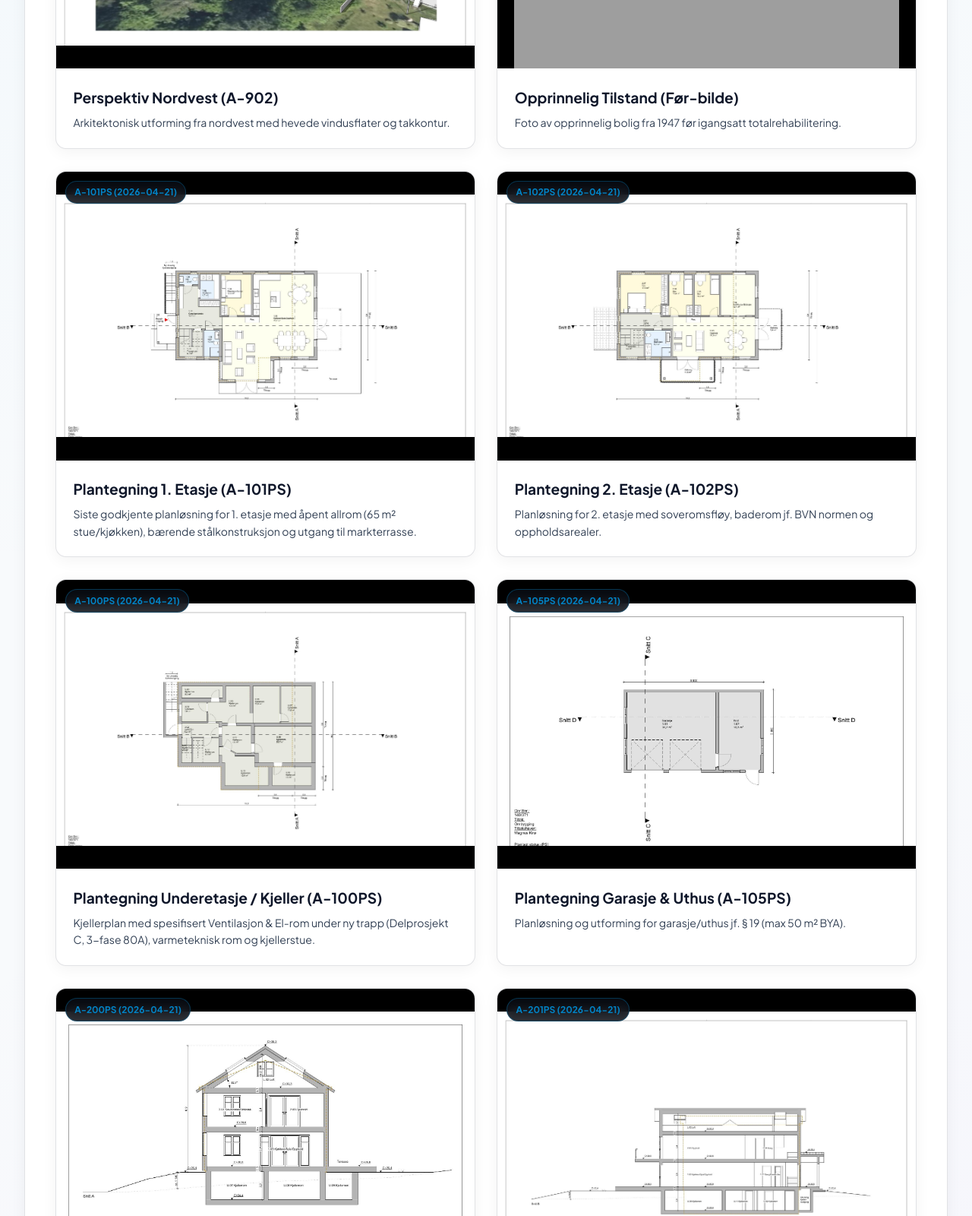
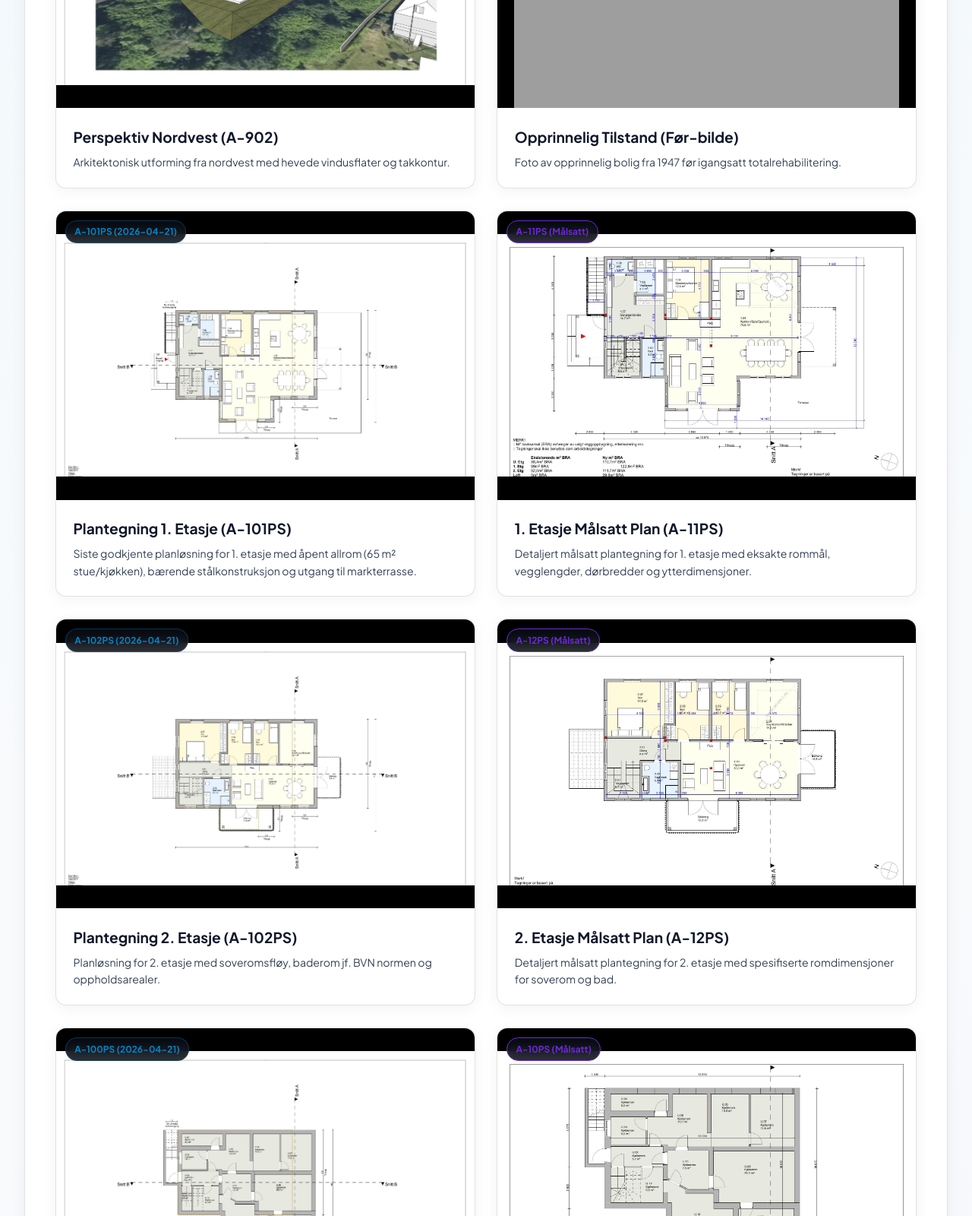
Before and after one commit to magnuskiro/m6, a plain HTML site: page index.html in a window 1280 px wide. Shown: the part 1968-3568 px from the top of the page at 76% size. Drawn offline with nearby package versions, Linux system fonts and the light colour scheme; grey boxes are pictures that could not be loaded.

Commit message:
Consolidate latest 2026-04-21 floor plans with dimensioned floor plans (A-10PS, A-11PS, A-12PS) and add Malsatte Plantegninger filter tab

```diff
--- a/index.html
+++ b/index.html
@@ -192,7 +192,8 @@
       <div class="drawings-category-tabs">
         <button class="drawing-tab-btn active" onclick="filterDrawings('all')">Alle Tegninger & Perspektiver</button>
         <button class="drawing-tab-btn" onclick="filterDrawings('perspektiv')">🏢 3D Perspektiver</button>
-        <button class="drawing-tab-btn" onclick="filterDrawings('plan')">🗺️ Plantegninger</button>
+        <button class="drawing-tab-btn" onclick="filterDrawings('plan')">🗺️ Nyeste Plantegninger (2026-04-21)</button>
+        <button class="drawing-tab-btn" onclick="filterDrawings('malsatt')">📏 Målsatte Plantegninger</button>
         <button class="drawing-tab-btn" onclick="filterDrawings('fasade')">📐 Fasader & Situasjon</button>
         <button class="drawing-tab-btn" onclick="filterDrawings('snitt')">✂️ Snittegninger</button>
       </div>
@@ -260,6 +261,18 @@
           </div>
         </div>
 
+        <!-- Målsatt Plantegning 1. Etasje A-11PS -->
+        <div class="drawing-card" data-cat="plan malsatt">
+          <div class="drawing-img-wrapper" onclick="openLightbox('assets/images/drawings/plan_1etasje_malsatt.jpg', 'Målsatt Tegning A-11PS: 1. Etasje Målsatt Plan med Målstreker')">
+            <span class="drawing-badge" style="color:var(--accent-purple); border-color:var(--accent-purple);">A-11PS (Målsatt)</span>
+            <img src="assets/images/drawings/plan_1etasje_malsatt.jpg" alt="Målsatt Plantegning 1. Etasje A-11PS" class="drawing-img">
+          </div>
+          <div class="drawing-body">
+            <div class="drawing-title">1. Etasje Målsatt Plan (A-11PS)</div>
+            <div class="drawing-desc">Detaljert målsatt plantegning for 1. etasje med eksakte rommål, vegglengder, dørbredder og ytterdimensjoner.</div>
+          </div>
+        </div>
+
         <!-- Plantegning 2. Etasje A-102PS -->
         <div class="drawing-card" data-cat="plan">
           <div class="drawing-img-wrapper" onclick="openLightbox('assets/images/drawings/plan_2etasje-1.jpg', 'Tegning A-102PS (2026-04-21): 2. Etasje Plan')">
@@ -272,6 +285,18 @@
           </div>
         </div>
 
+        <!-- Målsatt Plantegning 2. Etasje A-12PS -->
+        <div class="drawing-card" data-cat="plan malsatt">
+          <div class="drawing-img-wrapper" onclick="openLightbox('assets/images/drawings/plan_2etasje_malsatt.jpg', 'Målsatt Tegning A-12PS: 2. Etasje Målsatt Plan med Målstreker')">
+            <span class="drawing-badge" style="color:var(--accent-purple); border-color:var(--accent-purple);">A-12PS (Målsatt)</span>
+            <img src="assets/images/drawings/plan_2etasje_malsatt.jpg" alt="Målsatt Plantegning 2. Etasje A-12PS" class="drawing-img">
+          </div>
+          <div class="drawing-body">
+            <div class="drawing-title">2. Etasje Målsatt Plan (A-12PS)</div>
+            <div class="drawing-desc">Detaljert målsatt plantegning for 2. etasje med spesifiserte romdimensjoner for soverom og bad.</div>
+          </div>
+        </div>
+
         <!-- Plantegning Kjeller / U.Etg A-100PS -->
         <div class="drawing-card" data-cat="plan">
           <div class="drawing-img-wrapper" onclick="openLightbox('assets/images/drawings/plan_kjeller-1.jpg', 'Tegning A-100PS (2026-04-21): Underetasje / Kjeller Plan')">
@@ -281,6 +306,18 @@
           <div class="drawing-body">
             <div class="drawing-title">Plantegning Underetasje / Kjeller (A-100PS)</div>
             <div class="drawing-desc">Kjellerplan med spesifisert Ventilasjon & El-rom under ny trapp (Delprosjekt C, 3-fase 80A), varmeteknisk rom og kjellerstue.</div>
+          </div>
+        </div>
+
+        <!-- Målsatt Plantegning Kjeller A-10PS -->
+        <div class="drawing-card" data-cat="plan malsatt">
+          <div class="drawing-img-wrapper" onclick="openLightbox('assets/images/drawings/plan_kjeller_malsatt.jpg', 'Målsatt Tegning A-10PS: Underetasje / Kjeller Målsatt Plan med Målstreker')">
+            <span class="drawing-badge" style="color:var(--accent-purple); border-color:var(--accent-purple);">A-10PS (Målsatt)</span>
+            <img src="assets/images/drawings/plan_kjeller_malsatt.jpg" alt="Målsatt Plantegning Kjeller A-10PS" class="drawing-img">
+          </div>
+          <div class="drawing-body">
+            <div class="drawing-title">Underetasje / Kjeller Målsatt Plan (A-10PS)</div>
+            <div class="drawing-desc">Detaljert målsatt plantegning for kjeller med utvendige og innvendige målsettinger for utgraving og rominndeling.</div>
           </div>
         </div>
 
@@ -431,7 +468,7 @@
       cards.forEach(card => {
         if (cat === 'all') {
           card.style.display = 'flex';
-        } else if (card.dataset.cat === cat) {
+        } else if (card.dataset.cat && card.dataset.cat.includes(cat)) {
           card.style.display = 'flex';
         } else {
           card.style.display = 'none';
```
Also changed, not shown: assets/images/drawings/plan_1etasje_malsatt-1.jpg (added), assets/images/drawings/plan_1etasje_malsatt.jpg (added), assets/images/drawings/plan_2etasje_malsatt-1.jpg (added), assets/images/drawings/plan_2etasje_malsatt.jpg (added), assets/images/drawings/plan_kjeller_malsatt-1.jpg (added), assets/images/drawings/plan_kjeller_malsatt.jpg (added).
